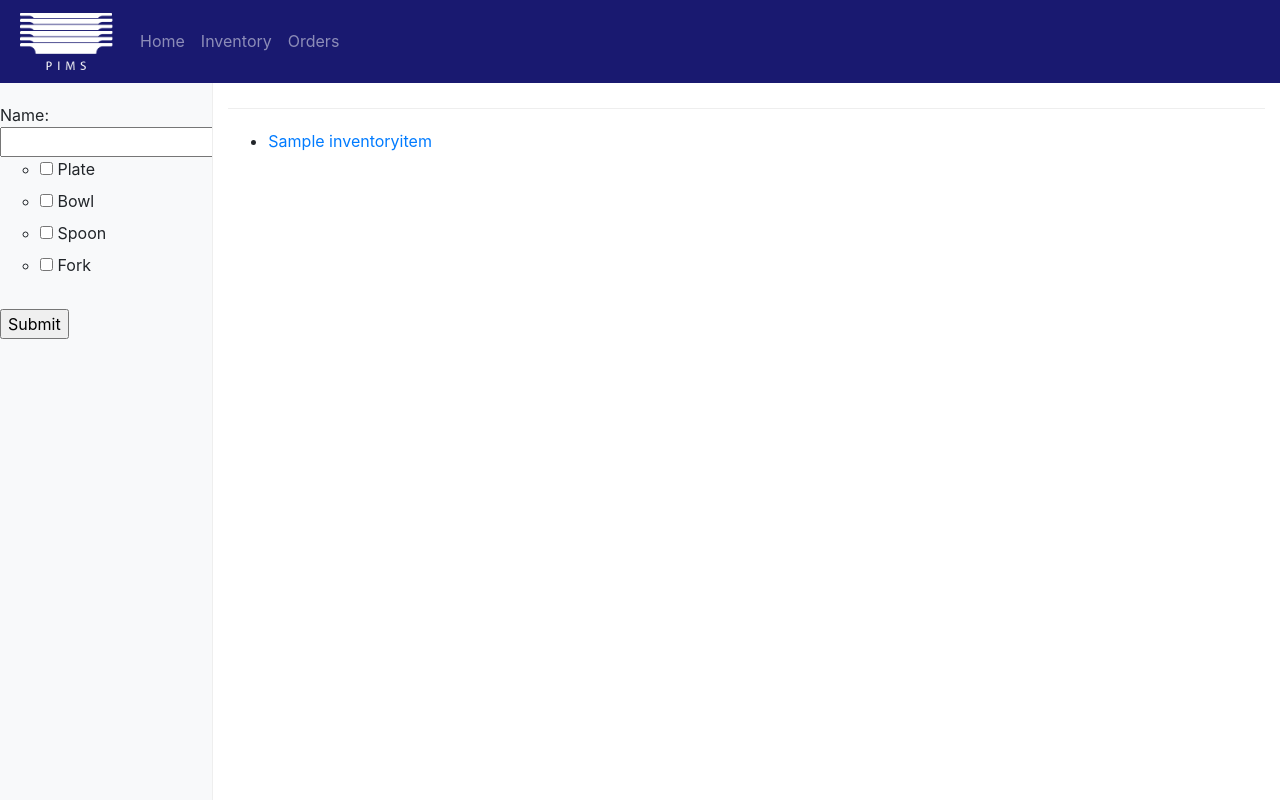
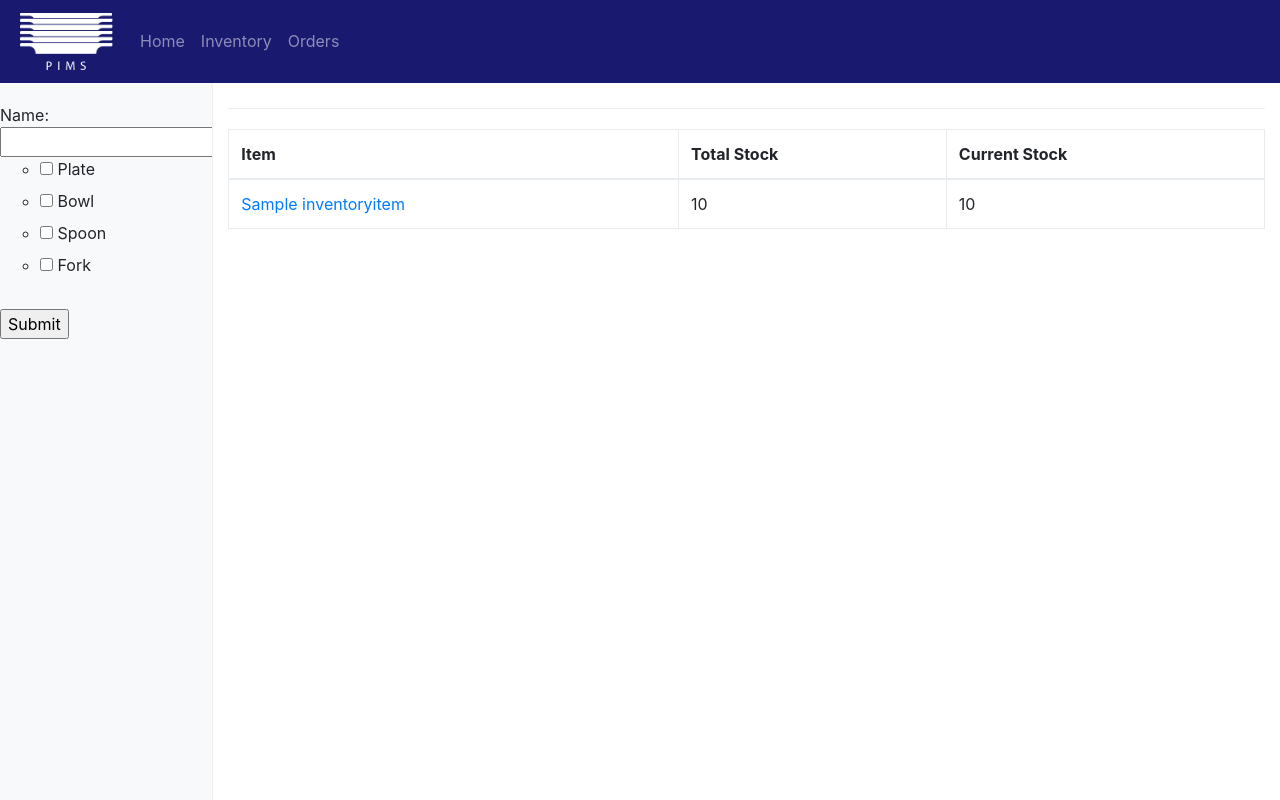
Before and after one commit to AidonLebar/Plate-Inventory-Management-System, a Django app: page /inventory/ in a window 1280 px wide. Run offline with Django 3.2, Linux system fonts and the light colour scheme; tables that the repository leaves empty hold one stand-in row (values such as "Sample post"); some libraries are stand-ins or nearby versions.

Commit message:
item index table added

```diff
--- a/inventory/models.py
+++ b/inventory/models.py
@@ -14,6 +14,7 @@ class InventoryItem(models.Model):
         """
         return self.item_name
 
+    @property
     def currentStock(self):
         """
         Calculates current stock as total stock minus what is currently out in active orders, returns an integer.
--- a/inventory/templates/inventory/inventoryItemIndex.html
+++ b/inventory/templates/inventory/inventoryItemIndex.html
@@ -1,14 +1,54 @@
 {% extends 'inventory/base.html' %}
 {% block content %}
 
+<table class="table table-bordered">
+  <thead>
+    <tr>
+      <!--<th>#</th>-->
+      <th>Item</th>
+      <th>Total Stock</th>
+      <th>Current Stock</th>
+    </tr>
+  </thead>
+  <tbody>
       {% if inventory_item_list %}
-    <ul>
             {% for item in inventory_item_list %}
-            <li><a href="/inventoryItem/{{ item.id }}/">{{ item.item_name }}</li>
+            <tr>
+                 <!-- <th scope="row">{{ forloop.counter }}</th> -->
+                <td><a href="/inventoryItem/{{ item.id }}/">{{ item.item_name }}</td>
+                <td>{{ item.total_stock }}</td>
+                <td>{{ item.currentStock }}</td>
+            </tr>
             {% endfor %}
-    </ul>
       {% else %}
           <p>No items exist in database</p>
       {% endif %}
+    <!--
+    <tr>
+      <th scope="row">1</th>
+      <td>Mark</td>
+      <td>Otto</td>
+      <td>@mdo</td>
+    </tr>
+    <tr>
+      <th scope="row">2</th>
+      <td>Mark</td>
+      <td>Otto</td>
+      <td>@TwBootstrap</td>
+    </tr>
+    <tr>
+      <th scope="row">3</th>
+      <td>Jacob</td>
+      <td>Thornton</td>
+      <td>@fat</td>
+    </tr>
+    <tr>
+      <th scope="row">4</th>
+      <td colspan="2">Larry the Bird</td>
+      <td>@twitter</td>
+    </tr>
+    -->
+  </tbody>
+</table>
 
 {% endblock %}
--- a/inventory/views.py
+++ b/inventory/views.py
@@ -44,6 +44,4 @@ def quickOrder(request):
             for i in choices:
                 x = OrderItem(item = InventoryItem.objects.filter(item_name = i).first(), order = o, quantity_borrowed = 1)
                 x.save()
-                #o.orderitem_set.add(x)
-
             return HttpResponseRedirect(request.META.get('HTTP_REFERER', '/'))
```
Lines whose indentation alone changed are shown as unchanged.
